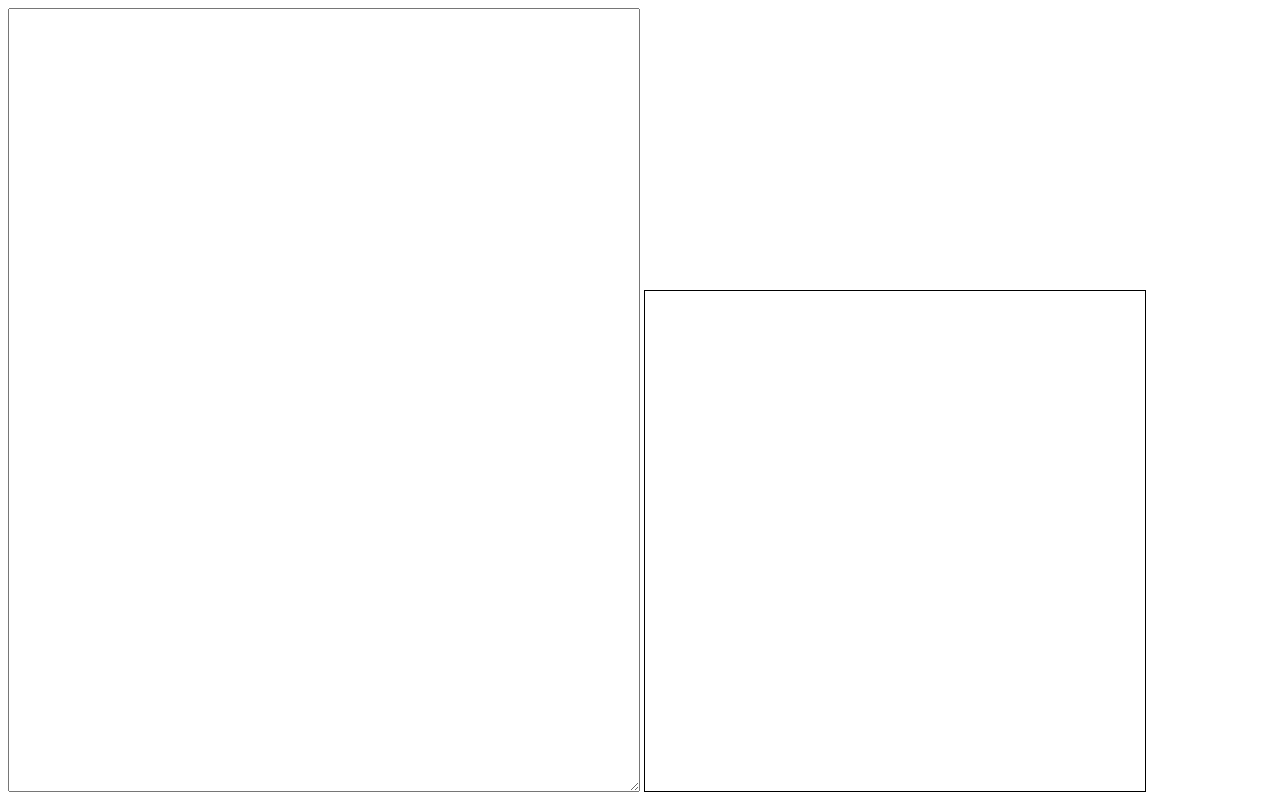
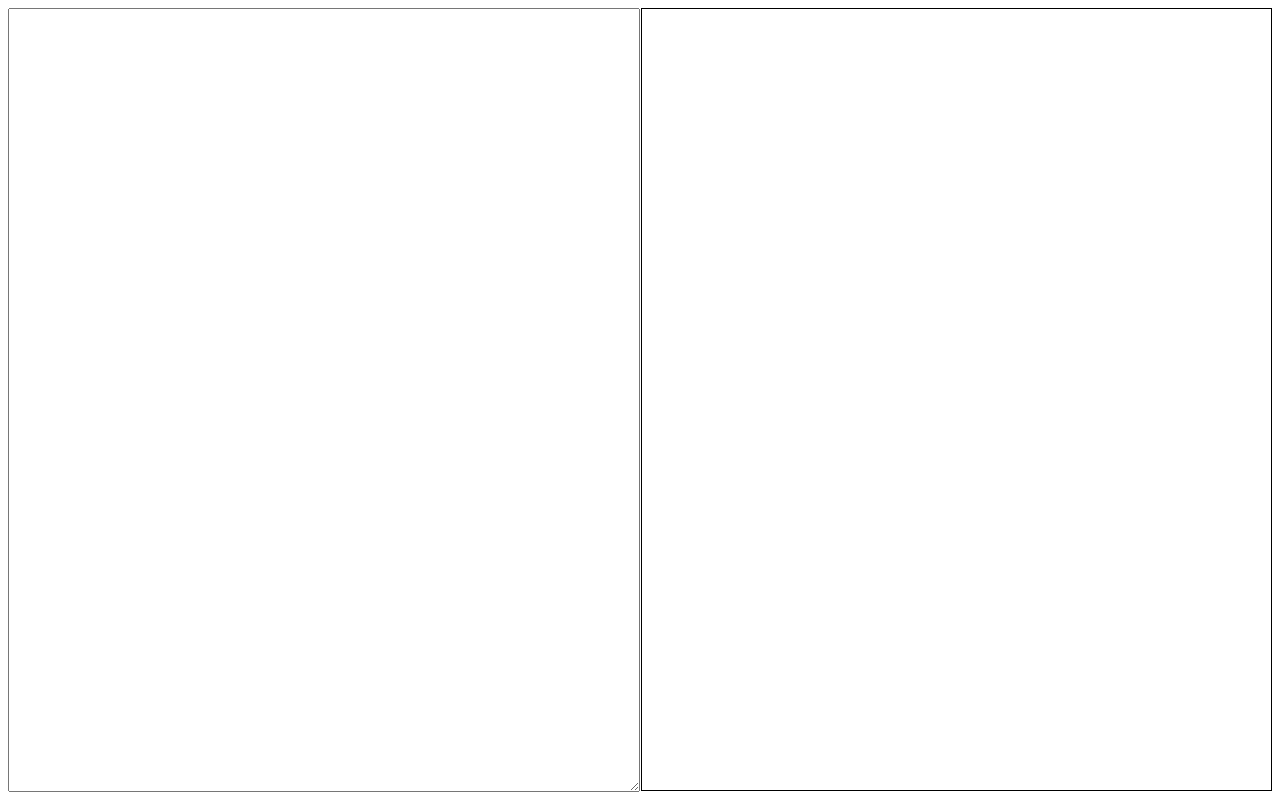
Before and after one commit to jacksonfellows/f-sketch, a plain HTML site: page index.html in a window 1280 px wide. Drawn offline with Linux system fonts and the light colour scheme.

Commit message:
go from min/max to scale, resize canvas and redraw on size change

```diff
--- a/index.html
+++ b/index.html
@@ -3,7 +3,11 @@
   <script src="render.js"></script>
   <script src="functions.js"></script>
 </head>
-<body onload="setup();">
-  <textarea id="model" style="height: 100%; width: 50%"></textarea>
-  <canvas id="c" style="border: 1px solid" width="500" height="500"></canvas>
+<body>
+  <div style="float: left; width: 50%;">
+    <textarea id="model" style="height: 100%; width: 100%;"></textarea>
+  </div>
+  <div style="float: right;">
+    <canvas id="c" style="border: 1px solid"></canvas>
+  </div>
 </body>
--- a/render.js
+++ b/render.js
@@ -1,21 +1,14 @@
 var canvas, ctx;
 
-// TODO: have an actual default system
-var defaultGridDx = 10;
-var defaultGridDy = 10;
-
-var gridDx = defaultGridDx;
-var gridDy = defaultGridDy;
-
-var defaultMinX = -10;
-var defaultMinY = -10;
-var defaultMaxX = +10;
-var defaultMaxY = +10;
-
-var minX = defaultMinX;
-var minY = defaultMinY;
-var maxX = defaultMaxX;
-var maxY = defaultMaxY;
+var DEFAULT_CONFIG = {
+    // general:
+    scaleX: 100,
+    scaleY: 100,
+    // marching squares:
+    gridDx: 5,
+    gridDy: 5
+};
+var CONFIG = Object.assign({}, DEFAULT_CONFIG); // shallow copy
 
 var shapesToRender = []
 
@@ -27,18 +20,21 @@ function doRender() {
     drawMarchingSquares(union(...shapesToRender));
 }
 
+function resizeCanvas() {
+    canvas.width = model.clientWidth - 1;
+    canvas.height = model.clientHeight - 1;
+}
+
+window.addEventListener('resize', _ => {resizeCanvas(); doRender();}, false);
+
 function setup() {
     canvas = document.getElementById('c');
     ctx = canvas.getContext('2d');
 
+
     model = document.getElementById('model');
     model.oninput = function () {
-        gridDx = defaultGridDx;
-        gridDy = defaultGridDy;
-        minX = defaultMinX;
-        minY = defaultMinY;
-        maxX = defaultMaxX;
-        maxY = defaultMaxY;
+        CONFIG = Object.assign({}, DEFAULT_CONFIG); // shallow copy
 
         shapesToRender = []
         eval(model.value);
@@ -46,10 +42,14 @@ function setup() {
         ctx.clearRect(0, 0, canvas.width, canvas.height);
         doRender();
     };
+
+    resizeCanvas();
 }
 
-var toWorldX = x => (x / canvas.width) * (maxX - minX) + minX;
-var toWorldY = y => (1 - (y / canvas.height)) * (maxY - minY) + minY;
+window.onload = setup;
+
+var toWorldX = x => (x - 0.5*canvas.width) / CONFIG.scaleX;
+var toWorldY = y => (0.5*canvas.height - y) / CONFIG.scaleY;
 
 function drawBitmap(shape) {
     var imageData = ctx.createImageData(canvas.width, canvas.height);
@@ -123,18 +123,18 @@ function getDy(side, sw, se, ne, nw) {
 function drawMarchingSquares(shape) {
     ctx.strokeStyle = 'red';
 
-    var cornersWidth = Math.floor(canvas.width / gridDx) + 1;
-    var cornersHeight = Math.floor(canvas.height / gridDy) + 1;
+    var cornersWidth = Math.floor(canvas.width / CONFIG.gridDx) + 1;
+    var cornersHeight = Math.floor(canvas.height / CONFIG.gridDy) + 1;
     var row = new Float64Array(cornersWidth);
     var lastRow, lastVal;
     for (var j = 0; j < cornersHeight; ++j) {
         for (var i = 0; i < cornersWidth; ++i) {
-            var x = i * gridDx;
-            var y = j * gridDy;
+            var x = i * CONFIG.gridDx;
+            var y = j * CONFIG.gridDy;
             var val = shape(toWorldX(x), toWorldY(y));
 
             // ctx.beginPath();
-            // ctx.arc(i * gridDx, j * gridDy, 1, 2 * Math.PI, false);
+            // ctx.arc(i * CONFIG.gridDx, j * CONFIG.gridDy, 1, 2 * Math.PI, false);
             // ctx.fillStyle = val < 0 ? 'red' : 'black';
             // ctx.fill();
 
@@ -143,8 +143,8 @@ function drawMarchingSquares(shape) {
                 var edge = edges[cellI];
                 if (edge) {
                     ctx.beginPath();
-                    ctx.moveTo(gridDx * (i + getDx(edge[0], lastVal, val, lastRow[i], lastRow[i-1])), gridDy * (j + getDy(edge[0], lastVal, val, lastRow[i], lastRow[i-1])));
-                    ctx.lineTo(gridDx * (i + getDx(edge[1], lastVal, val, lastRow[i], lastRow[i-1])), gridDy * (j + getDy(edge[1], lastVal, val, lastRow[i], lastRow[i-1])));
+                    ctx.moveTo(CONFIG.gridDx * (i + getDx(edge[0], lastVal, val, lastRow[i], lastRow[i-1])), CONFIG.gridDy * (j + getDy(edge[0], lastVal, val, lastRow[i], lastRow[i-1])));
+                    ctx.lineTo(CONFIG.gridDx * (i + getDx(edge[1], lastVal, val, lastRow[i], lastRow[i-1])), CONFIG.gridDy * (j + getDy(edge[1], lastVal, val, lastRow[i], lastRow[i-1])));
                     ctx.stroke();
                 }
             }
```
